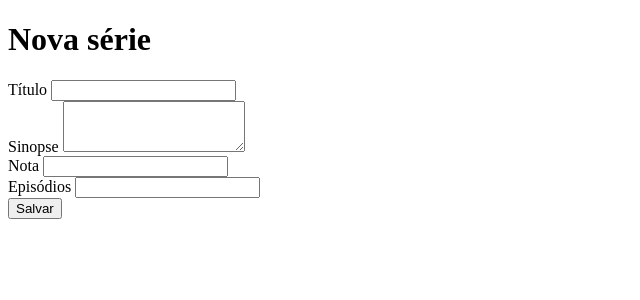
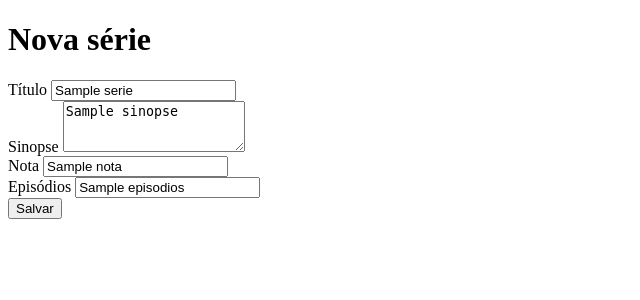
Before and after one commit to JhonGalante/myserieslist, a CodeIgniter 4 app: the page made by app/Views/nova_serie/form.php in a window 1280 px wide. Shown: the top 300 px of the page, without its empty margins (0-640 px from the left). Run offline with PHP 8.4 and a stand-in for CodeIgniter, Linux system fonts and the light colour scheme; the template is opened without the code that fills it: most values are stand-ins (such as "Sample title", 1, 10 or a date in 2020); some libraries are stand-ins or nearby versions.

Commit message:
Adicionado funcionalidade de editar series

```diff
--- a/app/Views/home/listagem.php
+++ b/app/Views/home/listagem.php
@@ -22,8 +22,8 @@
                     <td><?= $serie['episodios'] ?></td>
                     <td>
                         <div class="btn-group">
-                            <button class="btn btn-success mr-1">Editar</button>
-                            <button class="btn btn-danger">Excluir</button>
+                            <button class="btn btn-success mr-1"><?php echo anchor('series/edit/'.$serie['id'], 'Editar')?></button>
+                            <button class="btn btn-danger"><?php echo anchor('series/delete/'.$serie['id'], 'Excluir')?></button>
                         </div>
                     </td>
                 </tr>
--- a/app/Views/nova_serie/form.php
+++ b/app/Views/nova_serie/form.php
@@ -16,25 +16,27 @@
 
             <div class="form-group">
                 <label for="titulo">Título</label>
-                <input type="text" class="form-control" name="titulo" id="titulo">
+                <input type="text" class="form-control" name="titulo" id="titulo" value="<?php echo isset($serie['titulo']) ? ($serie['titulo']) : "";?>">
             </div>
 
             <div class="form-group">
                 <label for="sinopse">Sinopse</label>
-                <textarea class="form-control" name="sinopse" id="sinopse" rows="3"></textarea>
+                <textarea class="form-control" name="sinopse" id="sinopse" rows="3"><?php echo isset($serie['sinopse']) ? ($serie['sinopse']) : "";?></textarea>
             </div>
 
             <div class="form-group">
                 <label for="nota">Nota</label>
-                <input type="text" class="form-control" name="nota" id="nota">
+                <input type="text" class="form-control" name="nota" id="nota" value="<?php echo isset($serie['nota']) ? ($serie['nota']) : "";?>">
             </div>
 
             <div class="form-group">
                 <label for="episodios">Episódios</label>
-                <input type="text" class="form-control" name="episodios" id="episodios">
+                <input type="text" class="form-control" name="episodios" id="episodios" value="<?php echo isset($serie['episodios']) ? ($serie['episodios']) : "";?>">
             </div>
 
             <button type="submit" class="btn btn-success">Salvar</button>
+
+            <input type="hidden" name="id" value="<?php echo isset($serie['id']) ? ($serie['id']) : "";?>">
 
         </form>
     </div>
--- a/app/Views/sucesso.php
+++ b/app/Views/sucesso.php
@@ -1,6 +1,6 @@
 <?php include __DIR__.'\includes\header.php'; ?>
 
-<h1>Sucesso ao salvar nova série!</h1>
+<h1>Sucesso ao salvar série!</h1>
 
 <?php echo anchor('series', 'Voltar') ?>
 
```
Also changed, not shown: app/Controllers/Series.php (+9 -1 lines).
